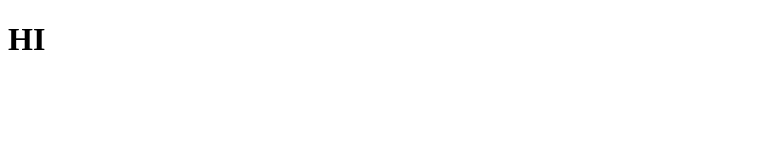
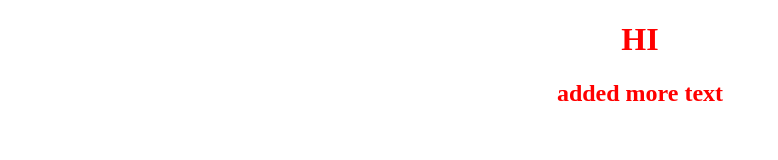
Before and after one commit to DonatAliu/test-repo, a plain HTML site: page test.html in a window 1280 px wide. Shown: the whole page, without its empty margins (0-778 px from the left). Drawn offline with Linux system fonts and the light colour scheme.

Commit message:
made changes

```diff
--- a/test.css
+++ b/test.css
@@ -1,4 +1,5 @@
 
-.{
+body{
+    text-align: center;
     color: red;
 }
--- a/test.html
+++ b/test.html
@@ -5,8 +5,10 @@
     <meta charset="UTF-8">
     <meta name="viewport" content="width=device-width, initial-scale=1.0">
     <title>Document</title>
+    <link rel="stylesheet" href="test.css">
 </head>
 <body>
     <h1>HI</h1>
+    <h2>added more text </h2>
 </body>
 </html>
```
Also changed, not shown: d.txt.
